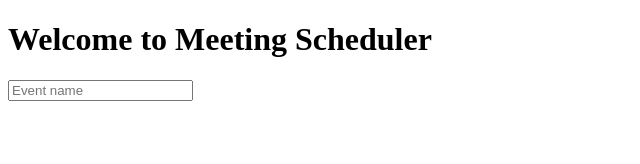
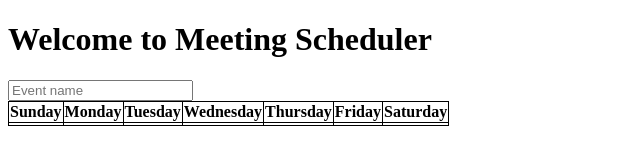
Before and after one commit to getsong/meetingScheduler, a website: page frontend-src/index.html in a window 1280 px wide. Shown: the whole page, without its empty margins (0-640 px from the left). Drawn offline with Linux system fonts and the light colour scheme; some packages are replaced by stand-ins of ours.

Commit message:
add days array and styling

```diff
--- a/frontend-src/mainController.js
+++ b/frontend-src/mainController.js
@@ -3,7 +3,7 @@
     var app = angular.module("meetingScheduler");
 
     var mainController = function ($scope) {
-
+        $scope.days = ["Sunday", "Monday", "Tuesday", "Wednesday", "Thursday", "Friday", "Saturday"];
     };
 
     app.controller("MainController", mainController);
--- a/frontend-src/style.css
+++ b/frontend-src/style.css
@@ -16,3 +16,7 @@ table, th, td {
               user-select: none; /* Non-prefixed version, currently
                                     supported by Chrome and Opera */
 }
+
+.eventSelection {
+    width: 20px;
+}
```
